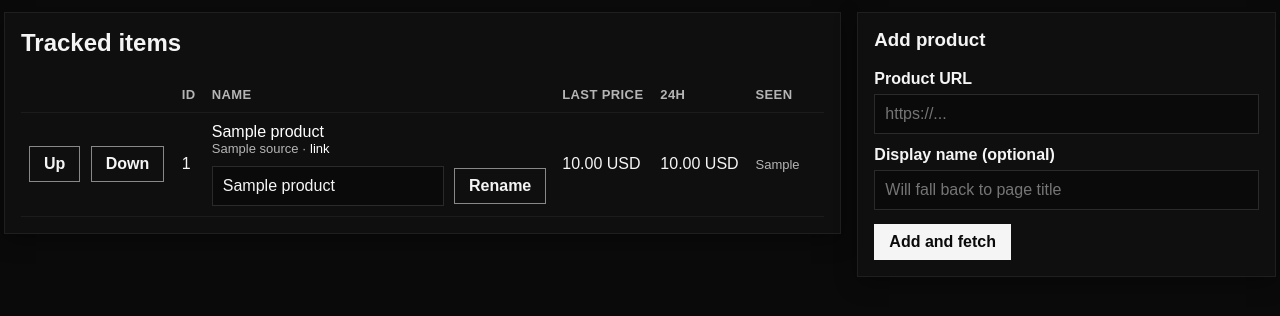
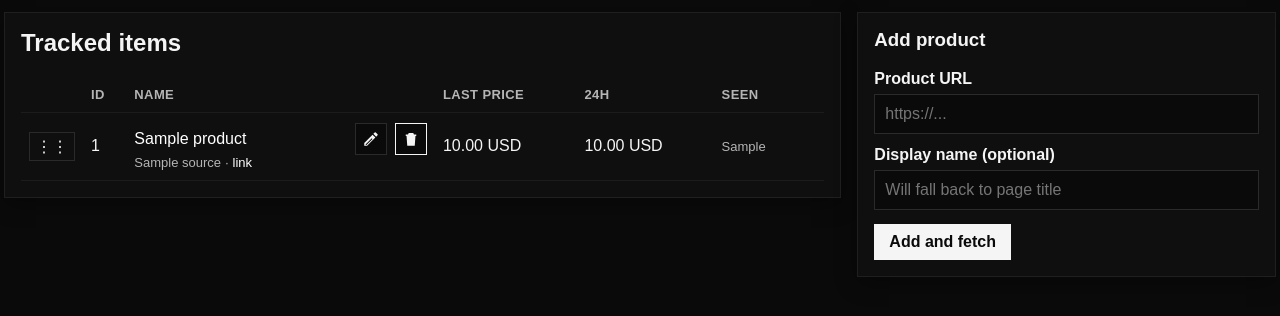
Before and after one commit to Memetelve/elpc, a Python web app: template src/el_price_checker/templates/index.html in a window 1280 px wide. Shown: the part 83-399 px from the top of the page. Run offline with Jinja, Linux system fonts and the light colour scheme; the template is opened without the code that fills it: most values are stand-ins (such as "Sample title", 1, 10 or a date in 2020).

Commit message:
remove and edit buttons

```diff
--- a/src/el_price_checker/templates/base.html
+++ b/src/el_price_checker/templates/base.html
@@ -34,6 +34,12 @@
     .alert { padding: 10px 12px; margin-bottom: 14px; border: 1px solid #222; }
     .alert.ok { background: #0f0f0f; color: #f5f5f5; }
     .alert.err { background: #0f0f0f; color: #f5f5f5; border-color: #f5f5f5; }
+    .drag-handle { display: inline-block; padding: 4px 6px; border: 1px solid #2a2a2a; color: #f5f5f5; cursor: grab; user-select: none; }
+    tr.dragging td { background: #0f0f0f !important; opacity: 0.85; }
+    .icon-btn { display: inline-flex; align-items: center; justify-content: center; width: 32px; height: 32px; padding: 0; border: 1px solid #2a2a2a; background: #0a0a0a; color: #f5f5f5; cursor: pointer; }
+    .icon-btn:hover { background: #121212; }
+    .icon-btn.danger { border-color: #f5f5f5; }
+    .icon { width: 18px; height: 18px; fill: currentColor; display: block; }
   </style>
   {% block head_extra %}{% endblock %}
 </head>
--- a/src/el_price_checker/templates/index.html
+++ b/src/el_price_checker/templates/index.html
@@ -5,6 +5,9 @@
   <div class="card">
     <h2 style="margin-top:0;">Tracked items</h2>
     {% if products %}
+    <form id="reorder-form" method="post" action="/reorder" style="display:none;">
+      <input type="hidden" id="reorder-input" name="order" value="" />
+    </form>
     <table>
       <thead>
         <tr>
@@ -17,27 +20,39 @@
           <th></th>
         </tr>
       </thead>
-      <tbody>
+      <tbody id="products-body">
         {% for p in products %}
-        <tr>
-          <td style="white-space:nowrap;">
-            <form method="post" action="/move/{{ p.id }}" style="display:inline;">
-              <input type="hidden" name="direction" value="up" />
-              <button class="btn" type="submit" title="Move up">Up</button>
-            </form>
-            <form method="post" action="/move/{{ p.id }}" style="display:inline; margin-left:6px;">
-              <input type="hidden" name="direction" value="down" />
-              <button class="btn" type="submit" title="Move down">Down</button>
-            </form>
+        <tr data-pid="{{ p.id }}">
+          <td style="white-space:nowrap; width: 28px;">
+            <span class="drag-handle" draggable="true" title="Drag to reorder" aria-label="Drag to reorder">⋮⋮</span>
           </td>
           <td>{{ p.id }}</td>
           <td>
-            <div><a href="/product/{{ p.id }}">{{ p.name }}</a></div>
+            <div style="display:flex; align-items:center; justify-content:space-between; gap:12px;">
+              <div><a href="/product/{{ p.id }}">{{ p.name }}</a></div>
+              <div style="display:flex; align-items:center; gap:8px;">
+                <button class="icon-btn edit-btn" type="button" title="Edit name" aria-label="Edit name">
+                  <svg class="icon" viewBox="0 0 24 24" aria-hidden="true" focusable="false">
+                    <path d="M3 17.25V21h3.75L17.81 9.94l-3.75-3.75L3 17.25zm2.92 2.83H5v-.92l8.06-8.06.92.92-8.06 8.06zM20.71 7.04a1.003 1.003 0 0 0 0-1.42l-2.34-2.34a1.003 1.003 0 0 0-1.42 0l-1.83 1.83 3.75 3.75 1.84-1.82z"/>
+                  </svg>
+                </button>
+                <form method="post" action="/delete/{{ p.id }}" onsubmit="return confirm('Delete this product and history?');" style="display:inline; margin:0;">
+                  <button class="icon-btn danger" type="submit" title="Remove" aria-label="Remove">
+                    <svg class="icon" viewBox="0 0 24 24" aria-hidden="true" focusable="false">
+                      <path d="M6 7h12l-1 14H7L6 7zm3-3h6l1 2H8l1-2zm-4 2h14v2H5V6z"/>
+                    </svg>
+                  </button>
+                </form>
+              </div>
+            </div>
             <div class="muted">{{ p.source }} &middot; <a href="{{ p.url }}" target="_blank">link</a></div>
-            <form method="post" action="/rename/{{ p.id }}" style="margin-top:10px; display:flex; gap:10px; align-items:center;">
-              <input name="name" type="text" value="{{ p.name }}" style="max-width:460px;" />
-              <button class="btn" type="submit">Rename</button>
-            </form>
+
+            <div class="rename-box" hidden>
+              <form method="post" action="/rename/{{ p.id }}" style="margin-top:10px; display:flex; gap:10px; align-items:center;">
+                <input name="name" type="text" value="{{ p.name }}" style="max-width:460px;" />
+                <button class="btn" type="submit">Save</button>
+              </form>
+            </div>
           </td>
           <td>{% if p.last_price %}{{ '%.2f' % p.last_price }} {{ p.currency }}{% else %}<span class="muted">n/a</span>{% endif %}</td>
           <td>
@@ -71,3 +86,80 @@
   </div>
 </div>
 {% endblock %}
+
+{% block scripts %}
+<script>
+(function() {
+  const tbody = document.getElementById('products-body');
+  if (!tbody) return;
+
+  const form = document.getElementById('reorder-form');
+  const input = document.getElementById('reorder-input');
+  if (!form || !input) return;
+
+  let draggedRow = null;
+
+  function commitOrder() {
+    const ids = Array.from(tbody.querySelectorAll('tr[data-pid]')).map(tr => tr.getAttribute('data-pid'));
+    input.value = ids.join(',');
+    form.submit();
+  }
+
+  tbody.addEventListener('dragstart', (e) => {
+    const handle = e.target && e.target.closest ? e.target.closest('.drag-handle') : null;
+    if (!handle) {
+      e.preventDefault();
+      return;
+    }
+    draggedRow = handle.closest('tr');
+    if (!draggedRow) {
+      e.preventDefault();
+      return;
+    }
+    draggedRow.classList.add('dragging');
+    if (e.dataTransfer) {
+      e.dataTransfer.effectAllowed = 'move';
+      e.dataTransfer.setData('text/plain', draggedRow.getAttribute('data-pid') || '');
+    }
+  });
+
+  tbody.addEventListener('dragend', () => {
+    if (draggedRow) draggedRow.classList.remove('dragging');
+    draggedRow = null;
+  });
+
+  tbody.addEventListener('dragover', (e) => {
+    if (!draggedRow) return;
+    e.preventDefault();
+    const overRow = e.target && e.target.closest ? e.target.closest('tr[data-pid]') : null;
+    if (!overRow || overRow === draggedRow) return;
+
+    const rect = overRow.getBoundingClientRect();
+    const after = (e.clientY - rect.top) > (rect.height / 2);
+    tbody.insertBefore(draggedRow, after ? overRow.nextSibling : overRow);
+  });
+
+  tbody.addEventListener('drop', (e) => {
+    if (!draggedRow) return;
+    e.preventDefault();
+    commitOrder();
+  });
+
+  tbody.addEventListener('click', (e) => {
+    const btn = e.target && e.target.closest ? e.target.closest('.edit-btn') : null;
+    if (!btn) return;
+    const row = btn.closest('tr[data-pid]');
+    if (!row) return;
+    const box = row.querySelector('.rename-box');
+    if (!box) return;
+    const willShow = box.hasAttribute('hidden');
+    if (willShow) box.removeAttribute('hidden');
+    else box.setAttribute('hidden', '');
+    if (willShow) {
+      const inp = box.querySelector('input[name="name"]');
+      if (inp) inp.focus();
+    }
+  });
+})();
+</script>
+{% endblock %}
```
Also changed, not shown: src/el_price_checker/db.py (+24 -1 lines), src/el_price_checker/web.py (+25 -2 lines), 1 other file.
